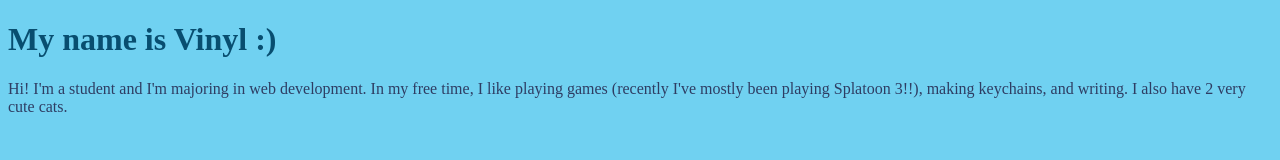
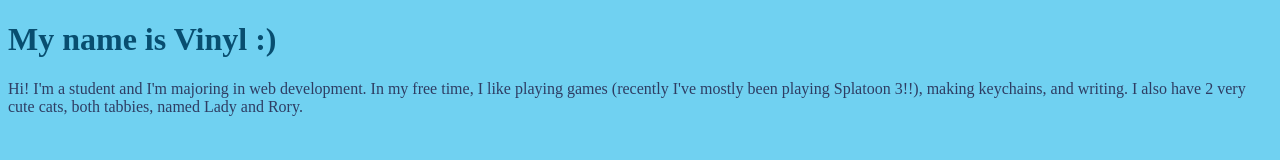
Before and after one commit to galag4/galag4.github.io, a plain HTML site: page index.html in a window 1280 px wide. Drawn offline with Linux system fonts and the light colour scheme.

Commit message:
Update index.html
added another sentence.

```diff
--- a/index.html
+++ b/index.html
@@ -19,5 +19,5 @@
     <p>Hi! I'm a student and I'm majoring in web development. In my free
        time, I like playing games (recently I've mostly been playing
        Splatoon 3!!), making keychains, and writing. I also have 2 very
-       cute cats.</p>
+       cute cats, both tabbies, named Lady and Rory.</p>
 </html>
```
